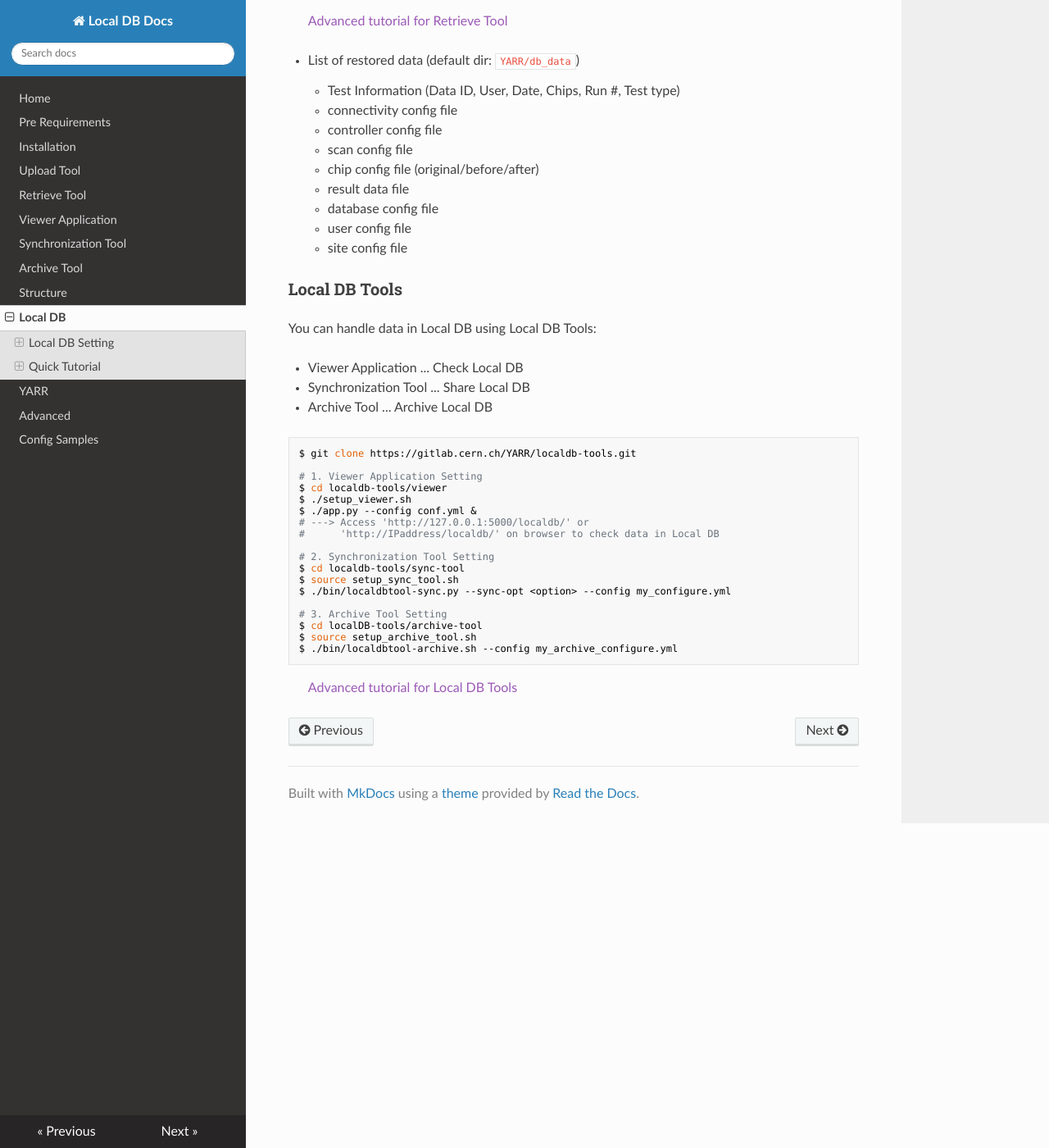
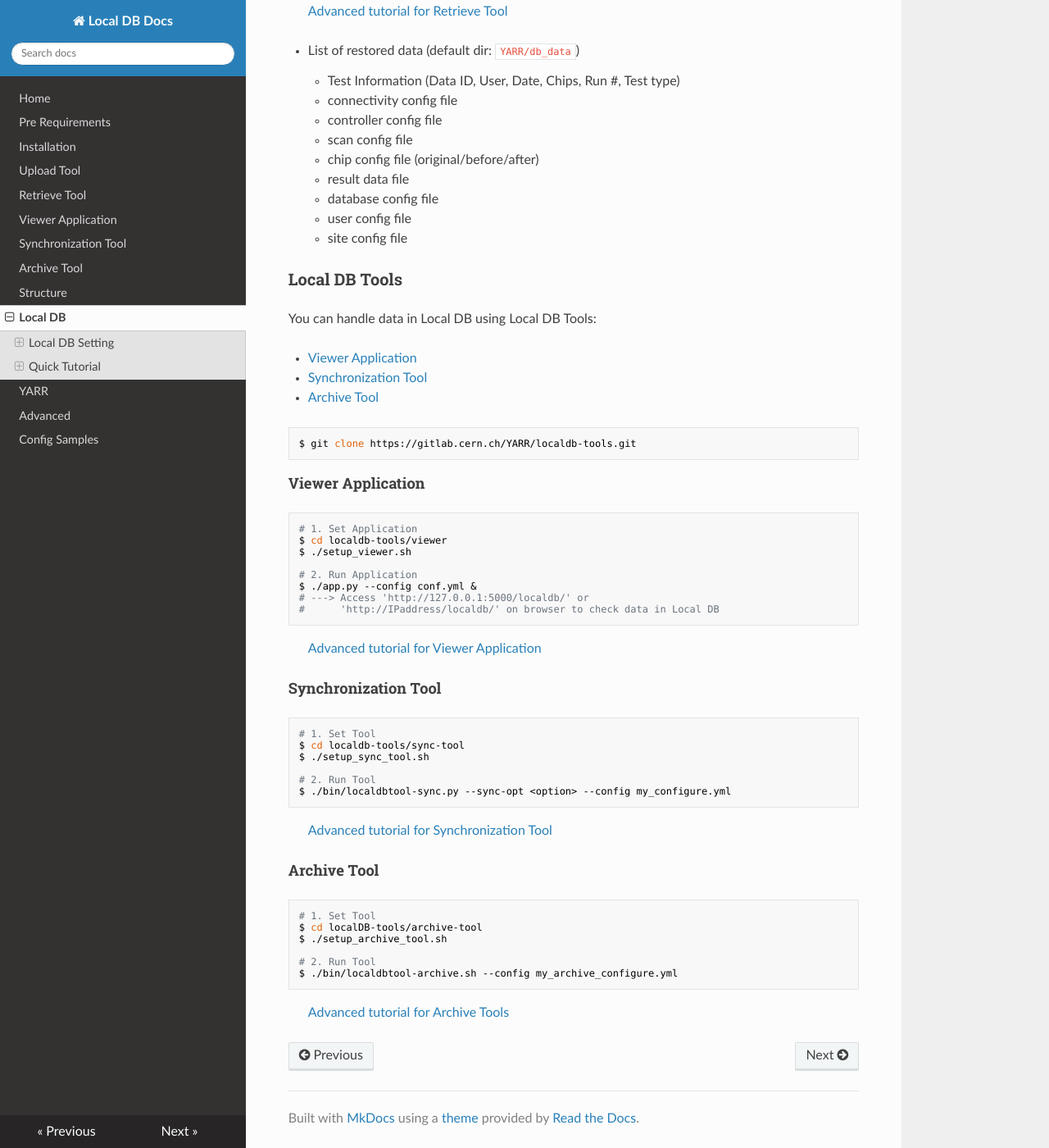
Before and after one commit to jlab-hep/localdb-docs, an MkDocs documentation site: the page built from docs/localdb.md, in a window 1280 px wide and 1400 px high, scrolled down 2552 px. Shown: the whole window at 82% size. Built offline with MkDocs 1.6.1, drawn with Linux system fonts in a browser that asks for light colours; nearby versions of some CDN libraries; old or Windows-style settings are respelled for this version of MkDocs; some of the changed text lies outside the part shown.

Commit message:
Updated localdb.md

````diff
--- a/docs/localdb.md
+++ b/docs/localdb.md
@@ -35,21 +35,24 @@ $ ./localdb/setup_db.sh
 ```
 > [Advanced tutorial for setup_db.sh](https://localdb-docs.readthedocs.io/en/master/install/)
 
-* List of Local DB command
-    * localdb/bin/localdbtool-upload
-    * localdb/bin/localdbtool-retrieve
-
 ### 3. Confirmation
 
 ```bash
-$ ./bin/scanConsole
-#####################################
-# Welcome to the YARR Scan Console! #
-#####################################
--> Parsing command line parameters ...
-Error: no config files given, please specify config file name under -c option, even if file does not exist!
+$./localdb/bin/localdbtool-upload init
+#DB INFO# -----------------------
+#DB INFO# Function: Initialize
+#DB INFO# [Connection Test] DB Server: mongodb://127.0.0.1:27017/localdb
+#DB INFO# ---> Connection is GOOD.
+#DB INFO# -----------------------
 $
-$ ./localdb/bin/localdbtool-upload init
+$./localdb/bin/localdbtool-retrieve init
+#DB INFO# -----------------------
+#DB INFO# Function: Initialize
+#DB INFO# [Connection Test] DB Server: mongodb://127.0.0.1:27017/localdb
+#DB INFO# ---> Connection is GOOD.
+#DB INFO# -----------------------
+$
+$./bin/dbAccessor -I
 #DB INFO# -----------------------
 #DB INFO# Function: Initialize
 #DB INFO# Local DB Server: mongodb://127.0.0.1:27017/localdb
@@ -77,7 +80,7 @@ $ ./bin/scanConsole \
 #DB INFO# -----------------------
 #DB INFO# Uploading in the back ground. (log: ~/.yarr/localdb/log/)
 ```
-> [Advanced tutorial for scanConsole -W]()
+> [Advanced tutorial for scanConsole -W](https://localdb-docs.readthedocs.io/en/master/upload/#upload-test-data)
 
 You can check if the upload is success in log file `${HOME}/.yarr/localdb/log/${day}.log`:
 
@@ -107,10 +110,9 @@ Chip      : JohnDoe_0
 Run Number: 5635
 Test Type : std_digitalscan
 DCS Data  : NULL
-
 # Ctrl+C can terminate the output test log
 ```
-> [Advanced tutorial for Retrieve Tool]()
+> [Advanced tutorial for Retrieve Tool](https://localdb-docs.readthedocs.io/en/master/retrieve/)
 
 You can retrieve the uploaded data into the local directory by `localdbtool-retrieve pull`:
 
@@ -139,7 +141,7 @@ $ ./localdb/bin/localdbtool-retrieve pull
 #DB INFO# Retrieve ... ./db-data/connectivity.json
 #DB INFO# -----------------------
 ```
-> [Advanced tutorial for Retrieve Tool]()
+> [Advanced tutorial for Retrieve Tool](https://localdb-docs.readthedocs.io/en/master/retrieve/)
 
 * List of restored data (default dir: `YARR/db_data`)
     * Test Information (Data ID, User, Date, Chips, Run #, Test type)
@@ -156,28 +158,48 @@ $ ./localdb/bin/localdbtool-retrieve pull
 
 You can handle data in Local DB using Local DB Tools:
 
-* Viewer Application ... Check Local DB
-* Synchronization Tool ... Share Local DB
-* Archive Tool ... Archive Local DB
+* [Viewer Application](#viewer-application)
+* [Synchronization Tool](#sync-tool)
+* [Archive Tool](#archive-tool)
 
 ```bash
 $ git clone https://gitlab.cern.ch/YARR/localdb-tools.git
+```
 
-# 1. Viewer Application Setting
+#### Viewer Application
+
+```bash
+# 1. Set Application
 $ cd localdb-tools/viewer
 $ ./setup_viewer.sh
+
+# 2. Run Application
 $ ./app.py --config conf.yml &
 # ---> Access 'http://127.0.0.1:5000/localdb/' or
 #      'http://IPaddress/localdb/' on browser to check data in Local DB
+```
+> [Advanced tutorial for Viewer Application](https://localdb-docs.readthedocs.io/en/master/viewer/)
 
-# 2. Synchronization Tool Setting
+#### Synchronization Tool
+
+```bash
+# 1. Set Tool
 $ cd localdb-tools/sync-tool
-$ source setup_sync_tool.sh
+$ ./setup_sync_tool.sh
+
+# 2. Run Tool
 $ ./bin/localdbtool-sync.py --sync-opt <option> --config my_configure.yml
+```
+> [Advanced tutorial for Synchronization Tool](https://localdb-docs.readthedocs.io/en/master/sync/)
 
-# 3. Archive Tool Setting
+#### Archive Tool
+
+```bash
+# 1. Set Tool
 $ cd localDB-tools/archive-tool
-$ source setup_archive_tool.sh
+$ ./setup_archive_tool.sh
+
+# 2. Run Tool
 $ ./bin/localdbtool-archive.sh --config my_archive_configure.yml
 ```
-> [Advanced tutorial for Local DB Tools]()
+> [Advanced tutorial for Archive Tools](https://localdb-docs.readthedocs.io/en/master/archive/)
````
Also changed, not shown: other parts of docs/localdb.md (+1 -1 lines), docs/install.md (+2 -2 lines).
